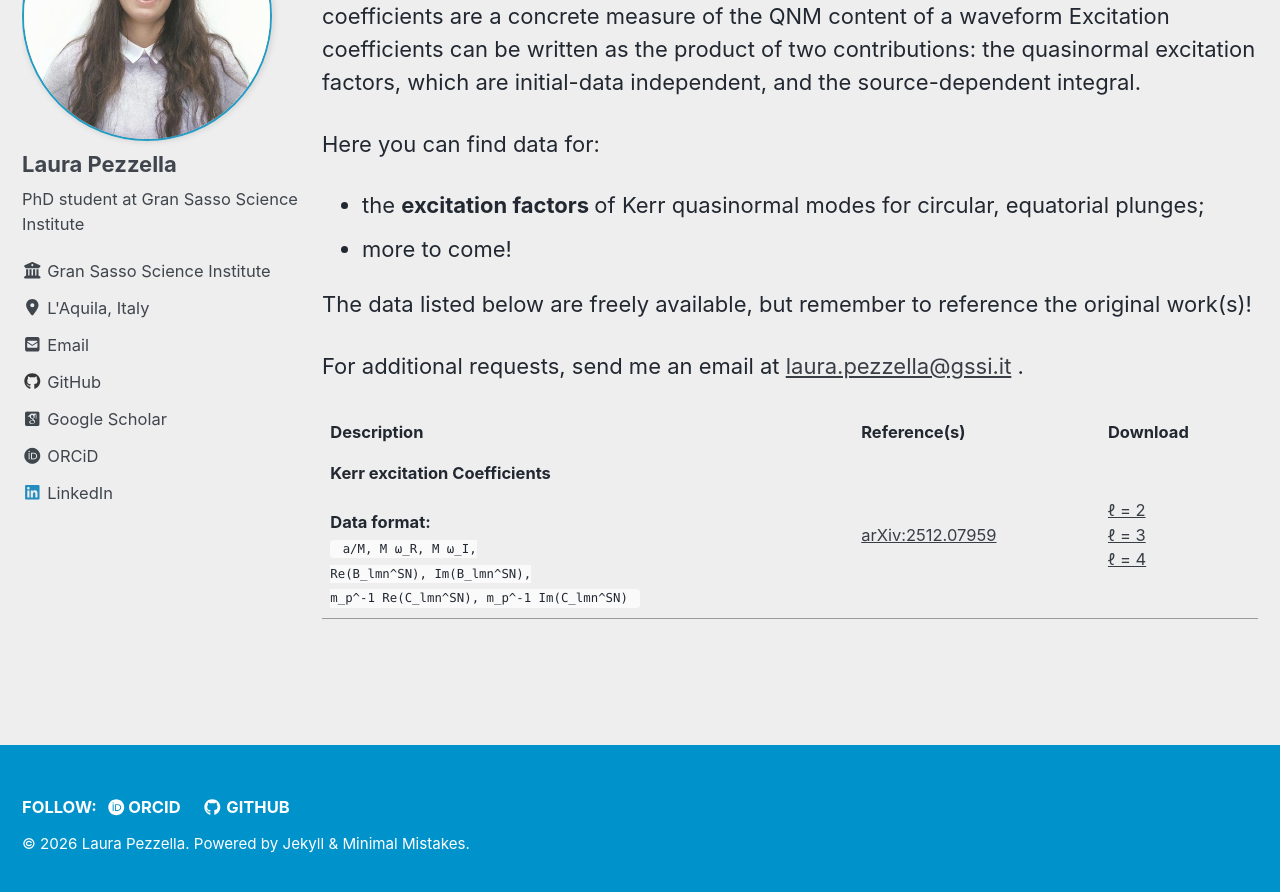
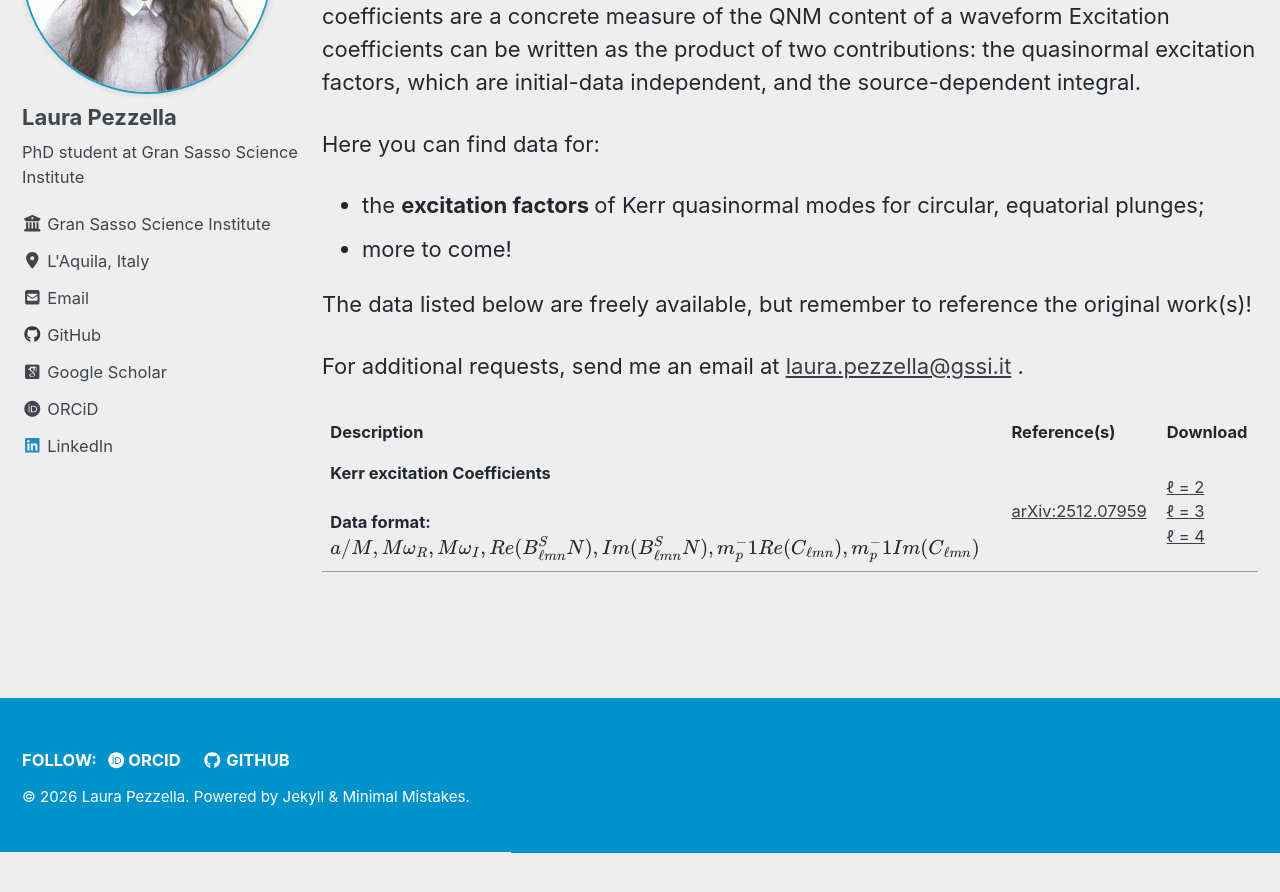
Before and after one commit to PezzLa/pezzla.github.io, a Jekyll site: the page built from _pages/ringdown.md, in a window 1280 px wide and 900 px high, scrolled down 427 px. Shown: the top 892 px of the window. Built offline with Jekyll 4.4.1, drawn with Linux system fonts in a browser that asks for light colours; some web fonts are replaced; formulas are drawn with MathJax 3; after the commit the page ends 1280 px from its top, so only the background shows below that.

Commit message:
Update ringdown.md

```diff
--- a/_pages/ringdown.md
+++ b/_pages/ringdown.md
@@ -39,11 +39,10 @@ For additional requests, send me an email at [laura.pezzella@gssi.it](mailto:lau
     <td>
       <b>Kerr excitation Coefficients</b><br><br>
       <b>Data format:</b><br>
-      <code>
-      a/M, M ω_R, M ω_I,<br>
-      Re(B_lmn^SN), Im(B_lmn^SN),<br>
-      m_p^-1 Re(C_lmn^SN), m_p^-1 Im(C_lmn^SN)
-      </code>
+      $a/M, M ω_R, M ω_I,<br>
+      Re(B_{\ell mn}^SN), Im(B_{\ell mn}^SN),<br>
+      m_p^-1 Re(C_{\ell mn}), m_p^-1 Im(C_{\ell mn})
+      $
     </td>
     <td>
       <a href="https://arxiv.org/abs/2512.07959" target="_blank" rel="noopener">
```
